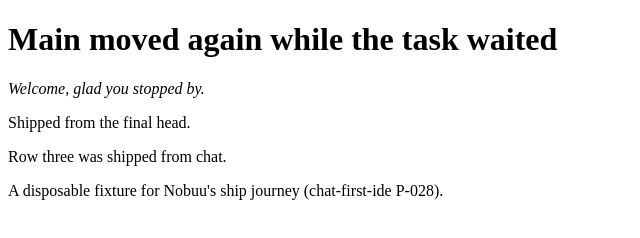
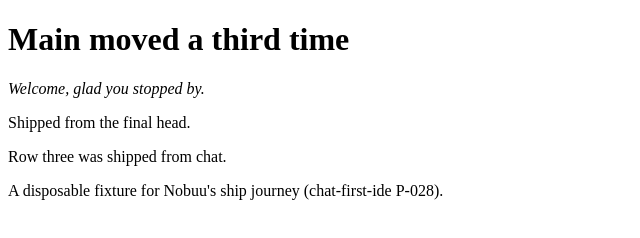
Before and after one commit to bryan-flowhighlevel/nobuu-fixture-cfi-p3-ship-20260922, a website: page site/index.html in a window 1280 px wide. Shown: the whole page, without its empty margins (0-640 px from the left). Drawn offline with Linux system fonts and the light colour scheme.

Commit message:
main moves a third time on the task's own line (P-049 row 4.3)

```diff
--- a/site/index.html
+++ b/site/index.html
@@ -2,7 +2,7 @@
 <html lang="en">
 <head><meta charset="utf-8"><title>Nobuu ship fixture</title></head>
 <body>
-<h1 id="greeting">Main moved again while the task waited</h1>
+<h1 id="greeting">Main moved a third time</h1>
 <p id="welcome"><em>Welcome, glad you stopped by.</em></p>
 <p id="final">Shipped from the final head.</p>
 <p id="row3">Row three was shipped from chat.</p>
```
